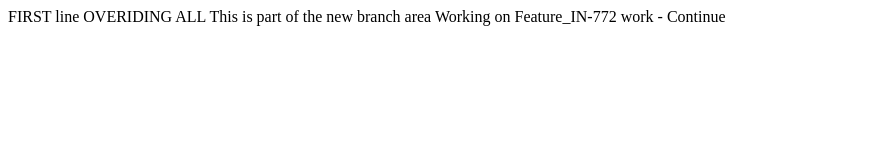
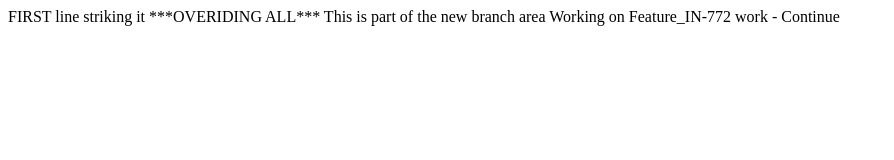
Before and after one commit to usekar/TestProject, a plain HTML site: page index.html in a window 1280 px wide. Shown: the whole page, without its empty margins (0-894 px from the left). Drawn offline with Linux system fonts and the light colour scheme.

```diff
--- a/index.html
+++ b/index.html
@@ -1,7 +1,7 @@
 <html>
 
 		FIRST line
-		OVERIDING ALL
+		striking it ***OVERIDING ALL***
 		</html>
 
 
```
